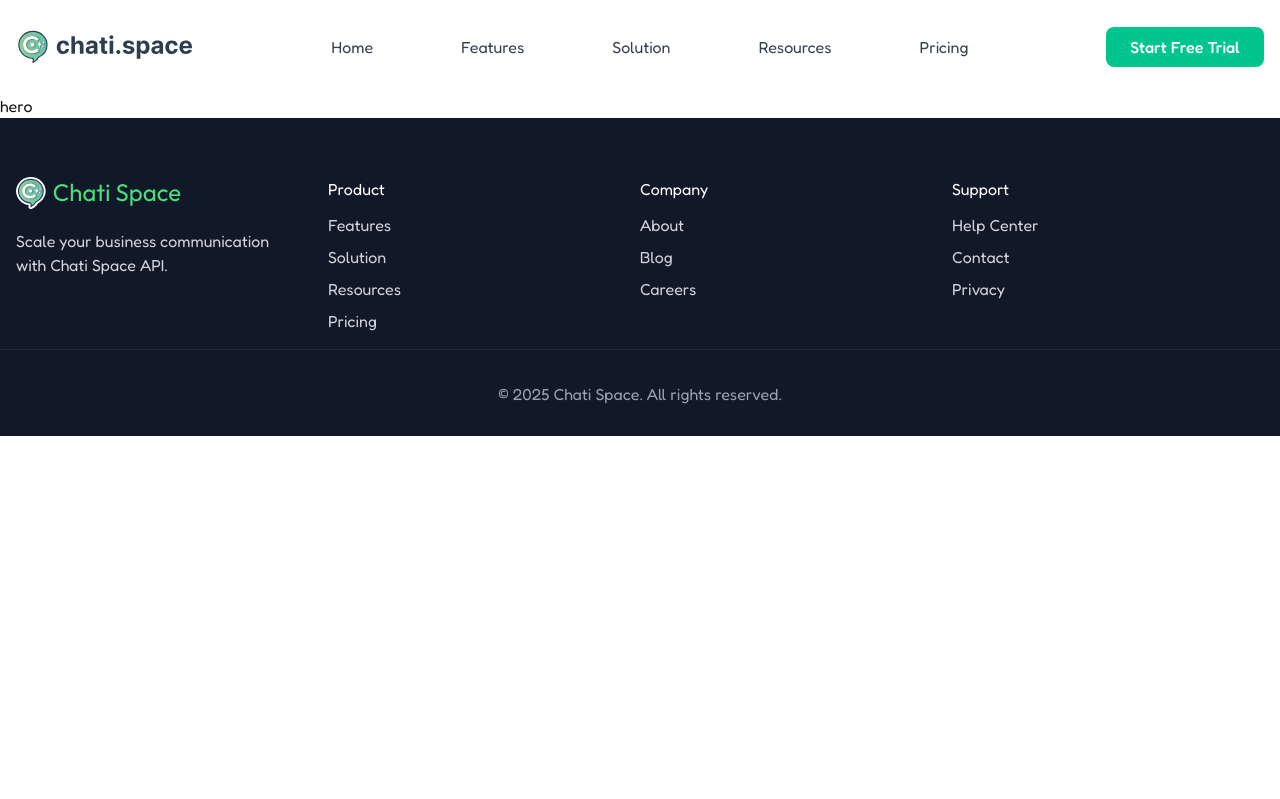
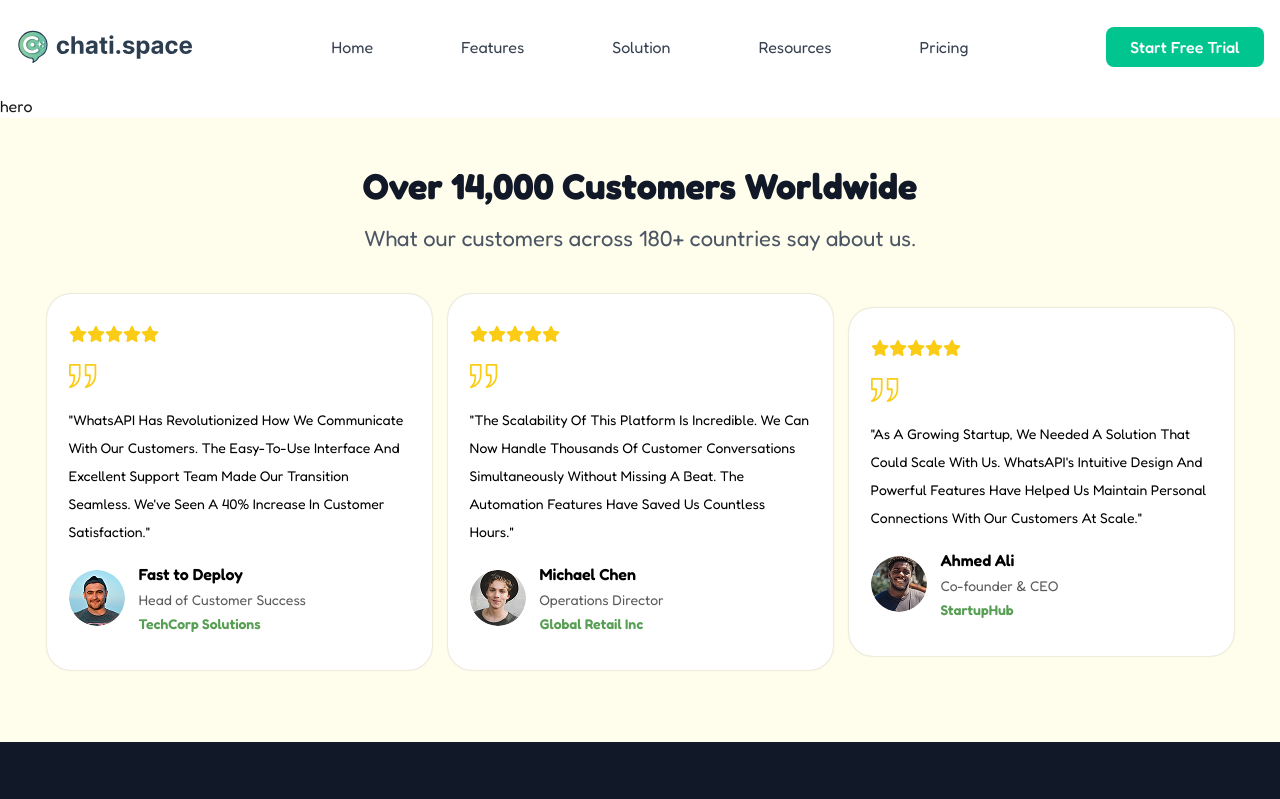
Before and after one commit to AQuadic/chat.space_nextjs, a Next.js app: page / in a window 1280 px wide. Shown: the top 799 px of the page. Built offline with nearby package versions, Linux system fonts and the light colour scheme.

Commit message:
change li to links

```diff
--- a/src/components/general/Testimonials.tsx
+++ b/src/components/general/Testimonials.tsx
@@ -19,7 +19,7 @@ const Testimonials = () => {
                     {TestimonialsData.map((item, index) => (
                         <motion.div
                             key={index}
-                            className="w-[385px] h-[385px] bg-[#FFFFFF] rounded-3xl px-[22px] pt-7"
+                            className="w-[385px] py-9 bg-[#FFFFFF] rounded-3xl px-[22px] pt-7"
                             style={{ boxShadow: '0px 0px 2px 0px #00000040' }}
                             initial={{ opacity: 0, y: 50 }}
                             animate={{ opacity: 1, y: 0 }}
@@ -36,7 +36,7 @@ const Testimonials = () => {
                             <h2 className="text-[#000000] text-sm font-normal mt-[18px] capitalize leading-[200%]">
                                 &quot;{item.review}&quot;
                             </h2>
-                            <div className="mt-2 flex items-center gap-[14px]">
+                            <div className="mt-4 flex items-center gap-[14px]">
                                 <Image
                                     src={item.clientImage}
                                     alt="client"
@@ -46,8 +46,8 @@ const Testimonials = () => {
                                 />
                                 <div>
                                     <h3 className="text-[#000000] text-base font-semibold">{item.clientName}</h3>
-                                    <p className="text-[#5A5A5A] text-sm font-normal">{item.clientJob}</p>
-                                    <p className="text-[#589F55] text-sm font-semibold">{item.company}</p>
+                                    <p className="text-[#5A5A5A] text-sm font-normal mt-1">{item.clientJob}</p>
+                                    <p className="text-[#589F55] text-sm font-semibold mt-1">{item.company}</p>
                                 </div>
                             </div>
                         </motion.div>
--- a/src/components/home/MainHome.tsx
+++ b/src/components/home/MainHome.tsx
@@ -1,10 +1,12 @@
 import React from "react";
 import HomeHero from "@/components/home/HomeHero";
+import Testimonials from "../general/Testimonials";
 
 const MainHome = () => {
   return (
     <div>
       <HomeHero />
+      <Testimonials />
     </div>
   );
 };
--- a/src/components/layout/Header.tsx
+++ b/src/components/layout/Header.tsx
@@ -4,6 +4,7 @@ import { NavLinks } from '@/constants/NavLinks'
 import Image from 'next/image'
 import React, { useState } from 'react'
 import { motion, AnimatePresence } from 'framer-motion'
+import Link from 'next/link'
 
 const Header = () => {
     const [isSidebarOpen, setIsSidebarOpen] = useState(false)
@@ -82,9 +83,7 @@ const Header = () => {
                             animate={{ opacity: 1, y: 0 }}
                             transition={{ duration: 0.5, delay: 0.2 + index * 0.1 }}
                         >
-                            <ul>
-                                <li className='text-[#374151] text-base font-normal px-6 cursor-pointer'>{item.title}</li>
-                            </ul>
+                            <Link href='/' className='text-[#374151] text-base font-normal px-6 cursor-pointer'>{item.title}</Link>
                         </motion.div>
                     ))}
                 </motion.div>
```
